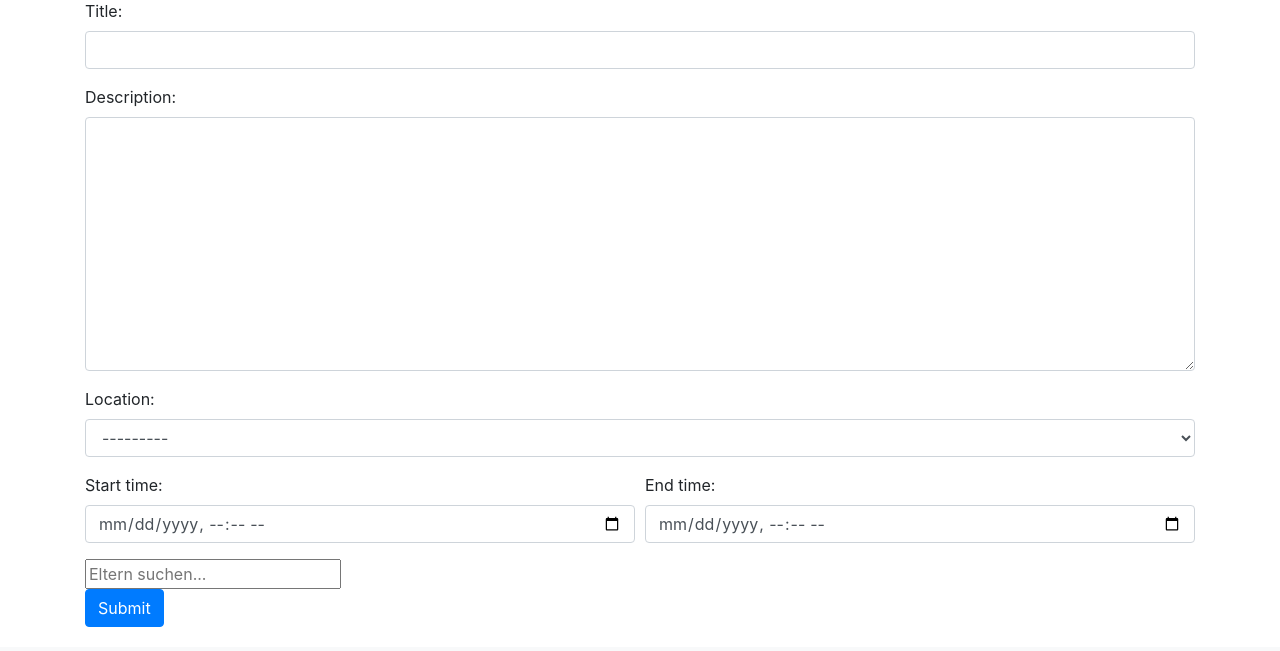
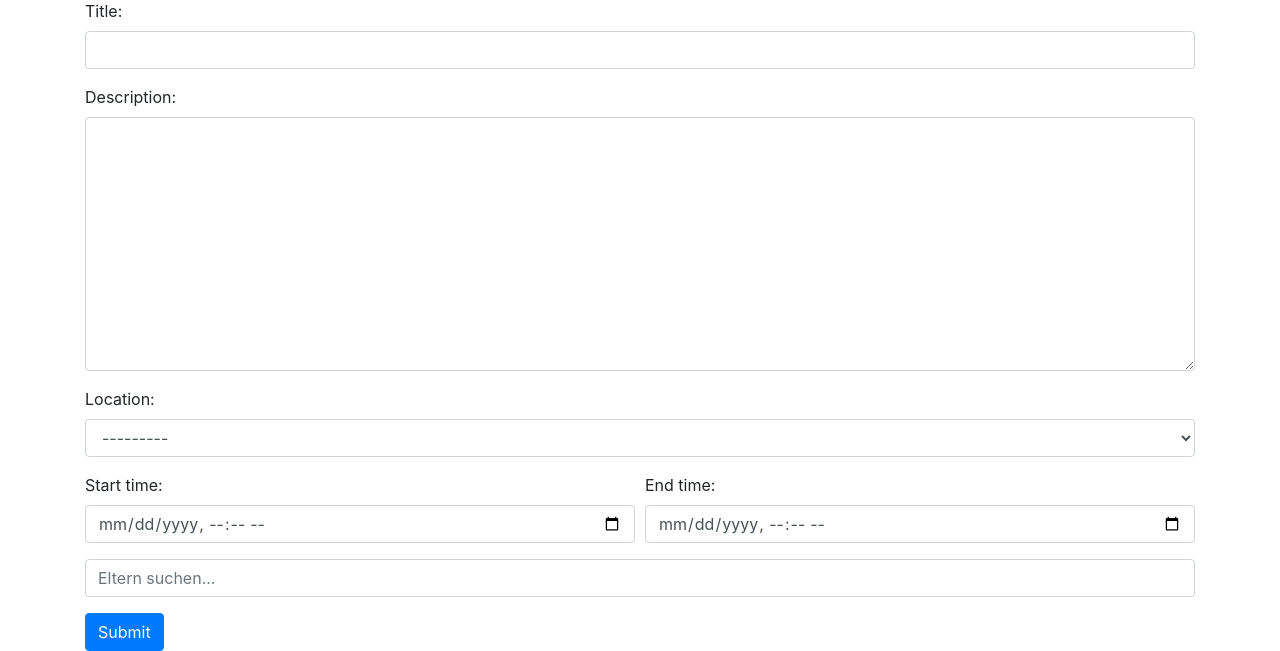
Before and after one commit to kevinveenbirkenbach/journal, a Django app: page /entry/add in a window 1280 px wide. Shown: the part 153-804 px from the top of the page. Before the commit the page ends 780 px from the top, so only its background shows below. Run offline with Django 4.2, Linux system fonts and the light colour scheme; the visitor is signed in with stand-in values (Sample User, id 1); data that the repository does not hold is empty; some libraries are stand-ins or nearby versions.

Commit message:
Optimized some bootstrap stuff

```diff
--- a/journal_app/templates/journal_app/entry/entry.html
+++ b/journal_app/templates/journal_app/entry/entry.html
@@ -33,9 +33,11 @@
         {% endfor %}
     </div>
 
-<input type="text" id="parent-search" placeholder="Eltern suchen...">
+    <div class="form-group">
+        <input type="text" id="parent-search" placeholder="Eltern suchen..." class="form-control">
+    </div>
 
-<div id="selected-parents"></div>
+    <div id="selected-parents" class="mb-3"></div>
 
 <script>
     $(document).ready(function() {
```
